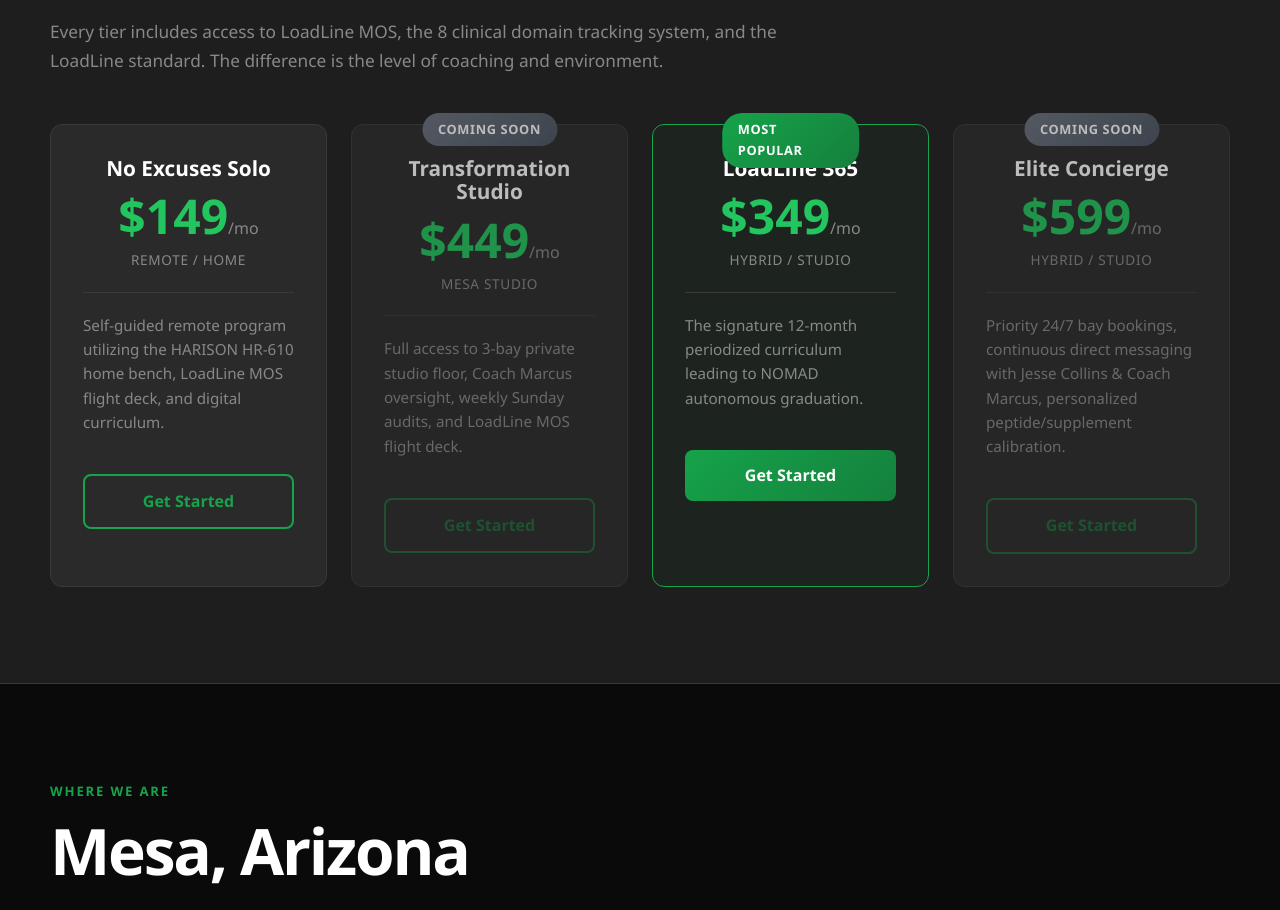
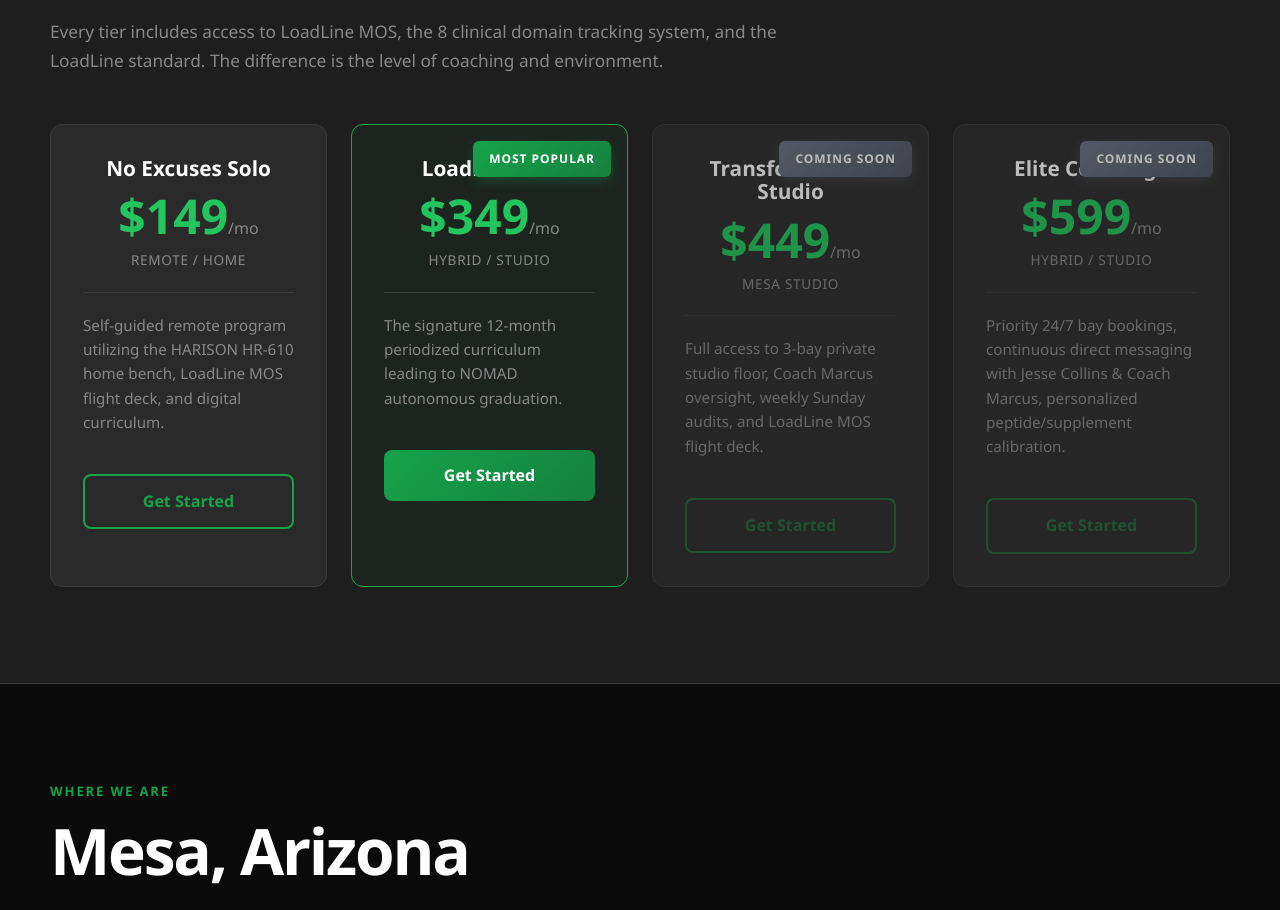
Before and after one commit to noexcusesjesse/LLFLanding, a website: page index.html in a window 1280 px wide. Shown: the part 8196-9106 px from the top of the page. Drawn offline with Linux system fonts and the light colour scheme.

Commit message:
Reorder pricing low to high, fix Most Popular badge position

```diff
--- a/index.html
+++ b/index.html
@@ -339,6 +339,17 @@
             <a class="button button-outline" href="#contact-form" style="width: 100%; margin-top: 20px;">Get Started</a>
           </div>
 
+          <div class="pricing-card featured">
+            <div class="pricing-badge">Most Popular</div>
+            <div class="pricing-header">
+              <h3>LoadLine 365</h3>
+              <div class="pricing-price">$349<span>/mo</span></div>
+              <p class="pricing-environment">Hybrid / Studio</p>
+            </div>
+            <p class="pricing-description">The signature 12-month periodized curriculum leading to NOMAD autonomous graduation.</p>
+            <a class="button button-primary" href="#contact-form" style="width: 100%; margin-top: 20px;">Get Started</a>
+          </div>
+
           <div class="pricing-card coming-soon">
             <div class="pricing-badge coming-soon-badge">Coming Soon</div>
             <div class="pricing-header">
@@ -348,17 +359,6 @@
             </div>
             <p class="pricing-description">Full access to 3-bay private studio floor, Coach Marcus oversight, weekly Sunday audits, and LoadLine MOS flight deck.</p>
             <a class="button button-outline" href="#contact-form" style="width: 100%; margin-top: 20px;">Get Started</a>
-          </div>
-
-          <div class="pricing-card featured">
-            <div class="pricing-badge">Most Popular</div>
-            <div class="pricing-header">
-              <h3>LoadLine 365</h3>
-              <div class="pricing-price">$349<span>/mo</span></div>
-              <p class="pricing-environment">Hybrid / Studio</p>
-            </div>
-            <p class="pricing-description">The signature 12-month periodized curriculum leading to NOMAD autonomous graduation.</p>
-            <a class="button button-primary" href="#contact-form" style="width: 100%; margin-top: 20px;">Get Started</a>
           </div>
 
           <div class="pricing-card coming-soon">
--- a/styles.css
+++ b/styles.css
@@ -749,17 +749,17 @@ p { font-size: 1.08rem; color: var(--text-primary); }
 
 .pricing-badge {
   position: absolute;
-  top: -12px;
-  left: 50%;
-  transform: translateX(-50%);
+  top: 16px;
+  right: 16px;
   background: linear-gradient(135deg, var(--green), var(--green-dark));
   color: white;
-  padding: 6px 16px;
-  border-radius: 20px;
-  font-size: 0.8rem;
-  font-weight: 700;
+  padding: 8px 16px;
+  border-radius: 6px;
+  font-size: 0.75rem;
+  font-weight: 800;
   text-transform: uppercase;
-  letter-spacing: 0.05em;
+  letter-spacing: 0.08em;
+  box-shadow: 0 4px 12px rgba(22, 163, 74, 0.3);
 }
 
 .pricing-header {
@@ -1015,6 +1015,7 @@ p { font-size: 1.08rem; color: var(--text-primary); }
 .pricing-card.coming-soon .pricing-badge {
   background: linear-gradient(135deg, #6b7280, #4b5563);
   color: white;
+  box-shadow: 0 4px 12px rgba(107, 114, 128, 0.3);
 }
 
 .pricing-card.coming-soon:hover {
```
